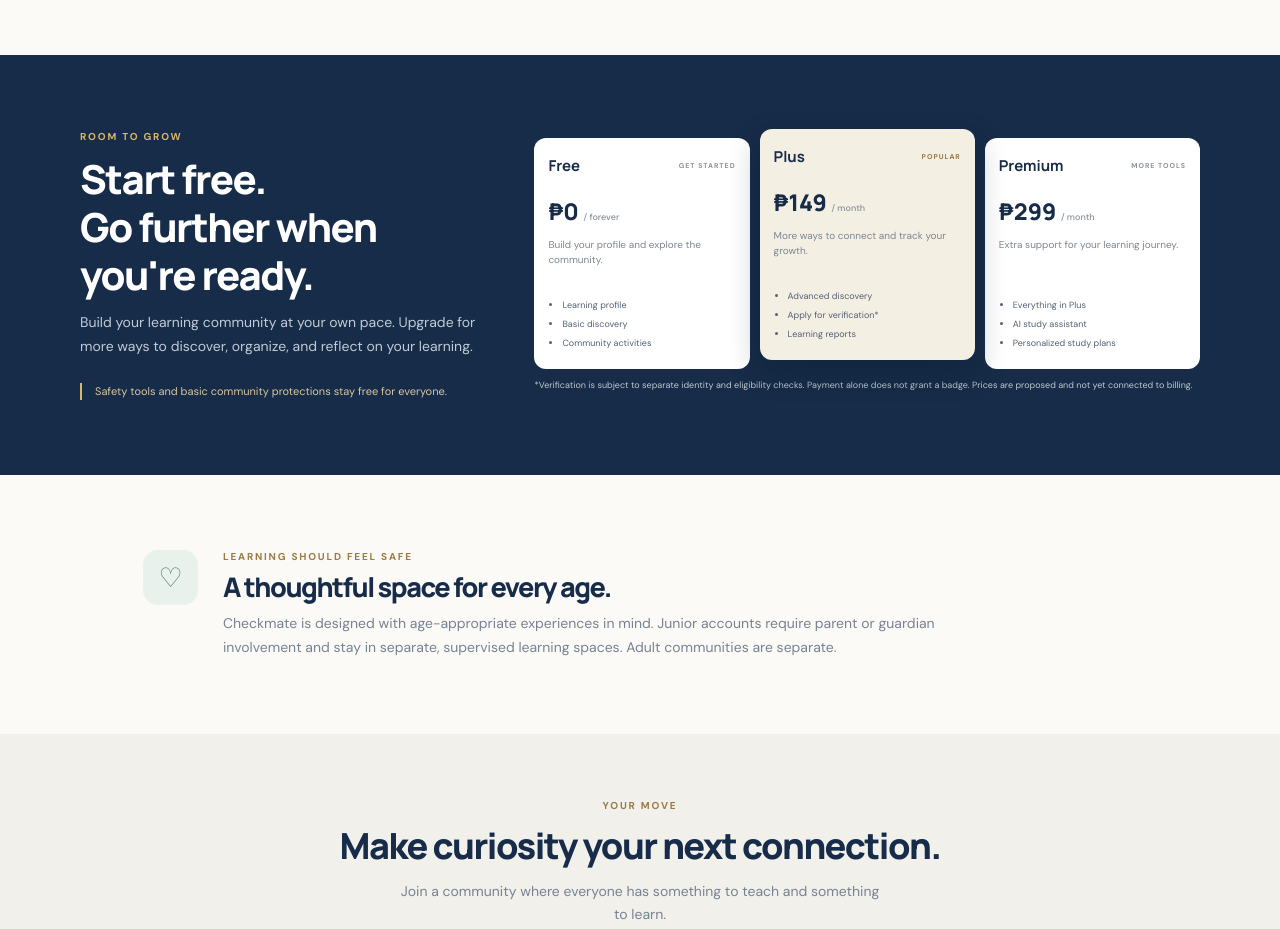
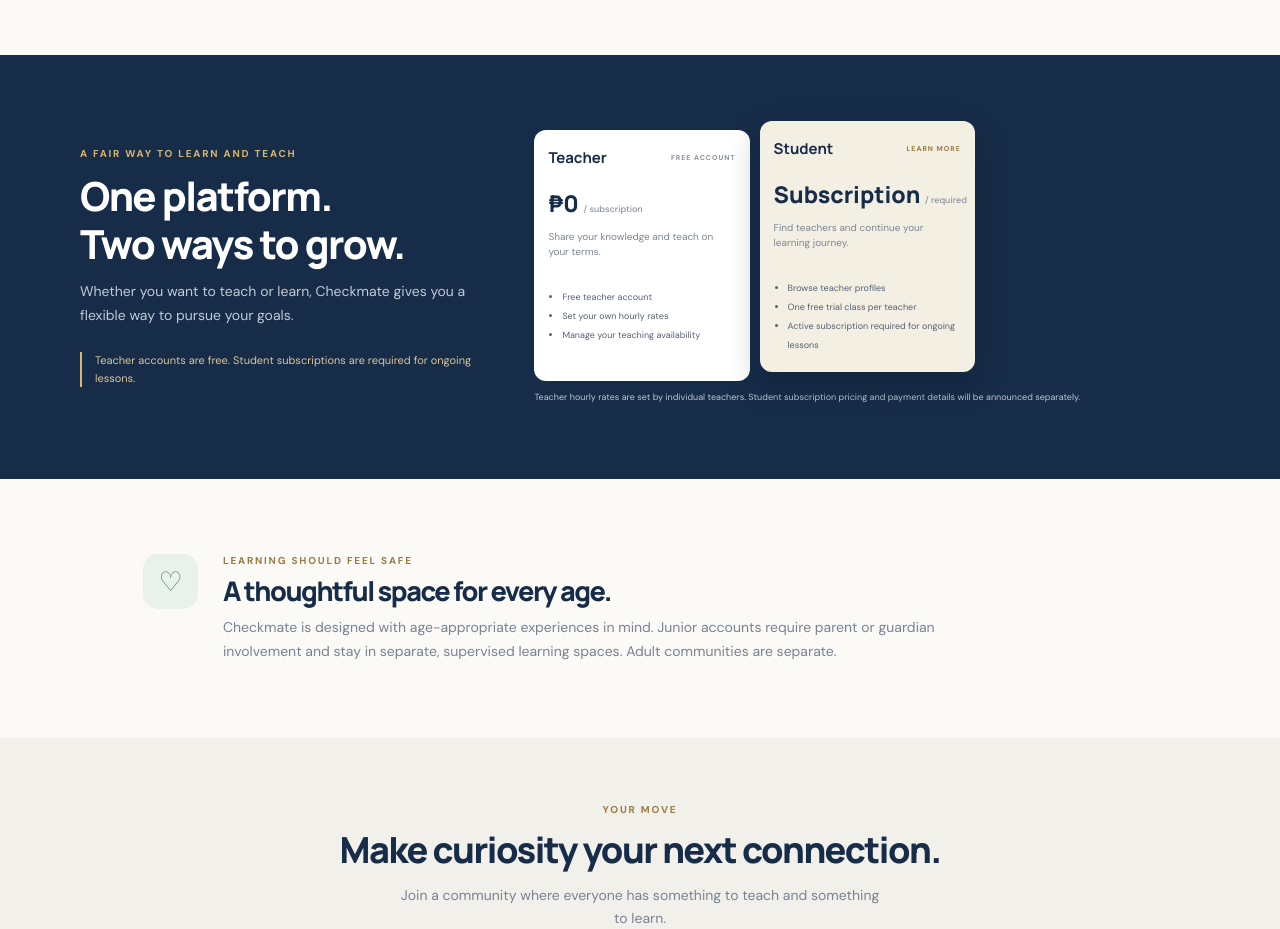
Before and after one commit to PauleneClaire/checkmate-website, a plain HTML site: page index.html in a window 1280 px wide. Shown: the part 1680-2609 px from the top of the page. Drawn offline with Linux system fonts and the light colour scheme.

Commit message:
Revise membership plans and descriptions
Updated membership section with new plans for teachers and students.

```diff
--- a/index.html
+++ b/index.html
@@ -75,14 +75,36 @@
     </section>
 
     <section class="membership-section" id="plansSection">
-      <div class="membership-copy"><div class="eyebrow">ROOM TO GROW</div><h2>Start free.<br>Go further when you're ready.</h2><p>Build your learning community at your own pace. Upgrade for more ways to discover, organize, and reflect on your learning.</p><div class="membership-note">Safety tools and basic community protections stay free for everyone.</div></div>
-      <div class="plan-preview">
-        <div class="mini-plan"><div class="plan-top"><b>Free</b><span class="plan-tag">GET STARTED</span></div><div class="plan-price">₱0 <small>/ forever</small></div><p>Build your profile and explore the community.</p><ul><li>Learning profile</li><li>Basic discovery</li><li>Community activities</li></ul></div>
-        <div class="mini-plan featured-plan"><div class="plan-top"><b>Plus</b><span class="plan-tag gold-tag">POPULAR</span></div><div class="plan-price">₱149 <small>/ month</small></div><p>More ways to connect and track your growth.</p><ul><li>Advanced discovery</li><li>Apply for verification*</li><li>Learning reports</li></ul></div>
-        <div class="mini-plan"><div class="plan-top"><b>Premium</b><span class="plan-tag">MORE TOOLS</span></div><div class="plan-price">₱299 <small>/ month</small></div><p>Extra support for your learning journey.</p><ul><li>Everything in Plus</li><li>AI study assistant</li><li>Personalized study plans</li></ul></div>
-        <small class="plan-disclaimer">*Verification is subject to separate identity and eligibility checks. Payment alone does not grant a badge. Prices are proposed and not yet connected to billing.</small>
-      </div>
-    </section>
+  <div class="membership-copy">
+    <div class="eyebrow">A FAIR WAY TO LEARN AND TEACH</div>
+    <h2>One platform.<br>Two ways to grow.</h2>
+    <p>Whether you want to teach or learn, Checkmate gives you a flexible way to pursue your goals.</p>
+    <div class="membership-note">Teacher accounts are free. Student subscriptions are required for ongoing lessons.</div>
+  </div>
+        <div class="plan-preview">
+    <div class="mini-plan">
+      <div class="plan-top"><b>Teacher</b><span class="plan-tag">FREE ACCOUNT</span></div>
+      <div class="plan-price">₱0 <small>/ subscription</small></div>
+      <p>Share your knowledge and teach on your terms.</p>
+      <ul>
+        <li>Free teacher account</li>
+        <li>Set your own hourly rates</li>
+        <li>Manage your teaching availability</li>
+      </ul>
+    </div>
+              <div class="mini-plan featured-plan">
+      <div class="plan-top"><b>Student</b><span class="plan-tag gold-tag">LEARN MORE</span></div>
+      <div class="plan-price">Subscription <small>/ required</small></div>
+      <p>Find teachers and continue your learning journey.</p>
+      <ul>
+        <li>Browse teacher profiles</li>
+        <li>One free trial class per teacher</li>
+        <li>Active subscription required for ongoing lessons</li>
+      </ul>
+    </div>
+              <small class="plan-disclaimer">Teacher hourly rates are set by individual teachers. Student subscription pricing and payment details will be announced separately.</small>
+  </div>
+</section>
 
     <section class="safety-section">
       <div class="safety-icon">♡</div><div><div class="eyebrow">LEARNING SHOULD FEEL SAFE</div><h2>A thoughtful space for every age.</h2><p>Checkmate is designed with age-appropriate experiences in mind. Junior accounts require parent or guardian involvement and stay in separate, supervised learning spaces. Adult communities are separate.</p></div>
```
